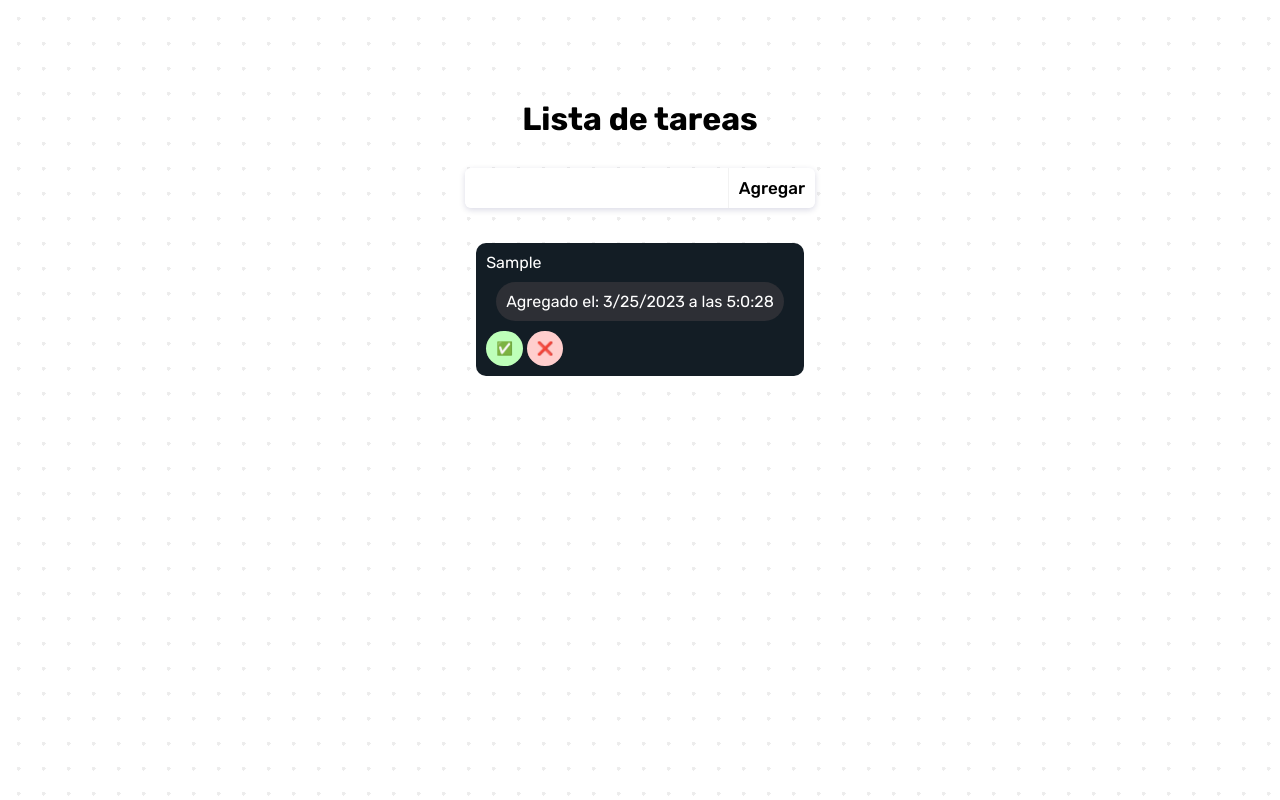
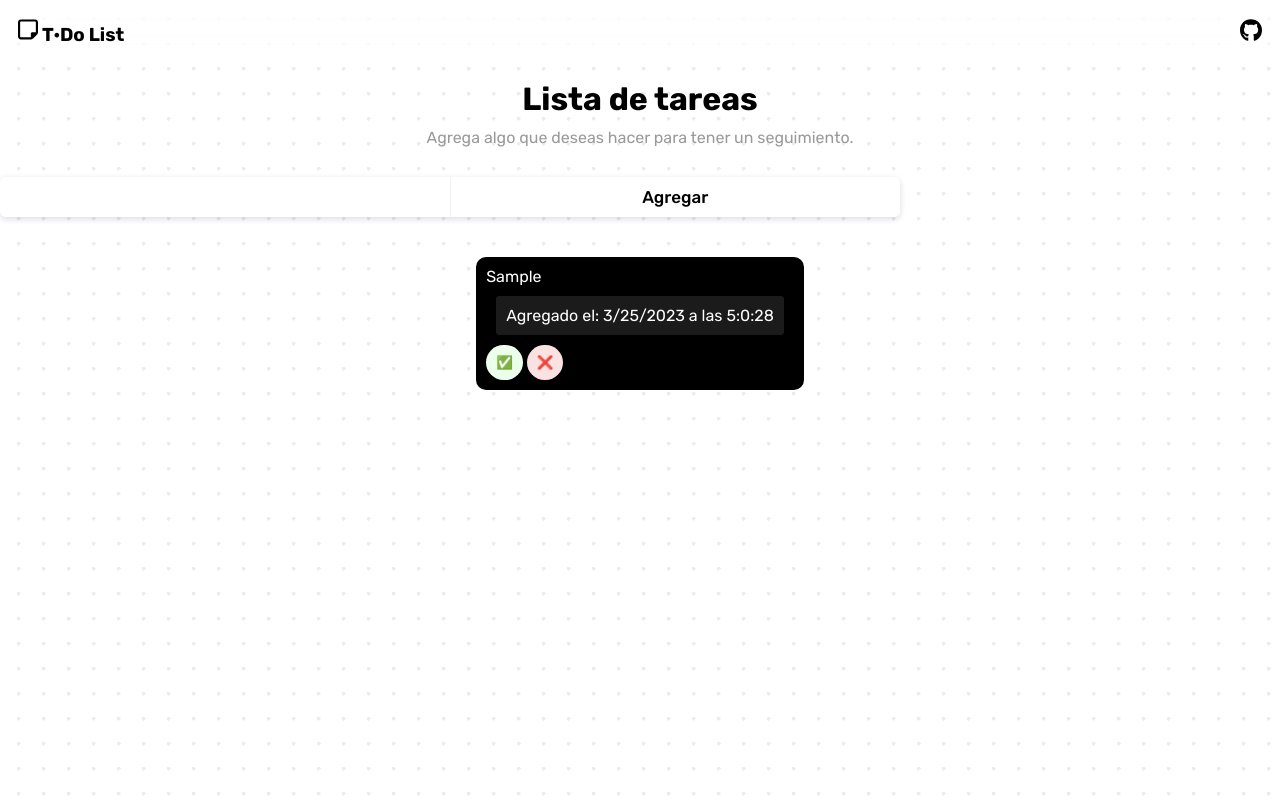
Before and after one commit to IAPA2309/TP02-EFSI-TODOLIST, a plain HTML site: page index.html in a window 1280 px wide. Both pictures are taken after typing "Sample" into the empty fields and a click on the input "Agregar". Drawn offline with Linux system fonts and the light colour scheme.

Commit message:
updating style

```diff
--- a/index.html
+++ b/index.html
@@ -8,25 +8,35 @@
     <link rel="preconnect" href="https://fonts.gstatic.com" crossorigin>
     <link href="https://fonts.googleapis.com/css2?family=Rubik:wght@300;400;500;600;700;800&display=swap" rel="stylesheet">
     <link rel="stylesheet" href="style.css">
-    <title>TP02 - TODO</title>
+    <title>TP02 - ToDo</title>
 </head>
 <body>
+    <nav class="navbar sticky">
+        <li class="navbar-item prevent-select">
+            <svg xmlns="http://www.w3.org/2000/svg" viewBox="0 0 448 512" width="20px">
+                <path d="M64 80c-8.8 0-16 7.2-16 16V416c0 8.8 7.2 16 16 16H288V352c0-17.7 14.3-32 32-32h80V96c0-8.8-7.2-16-16-16H64zM288 480H64c-35.3 0-64-28.7-64-64V96C0 60.7 28.7 32 64 32H384c35.3 0 64 28.7 64 64V320v5.5c0 17-6.7 33.3-18.7 45.3l-90.5 90.5c-12 12-28.3 18.7-45.3 18.7H288z"/>
+            </svg>
+            <h3 style="display: inline-block;">T·Do List</h3>
+        </li>
+        <a href="https://github.com/IAPA2309/TP02-EFSI-TODOLIST.git" class="navbar-item prevent-select" target="_blank" rel="noopener noreferrer">
+                    <svg xmlns="http://www.w3.org/2000/svg" viewBox="0 0 496 512" width="22px">
+                        <path d="M165.9 397.4c0 2-2.3 3.6-5.2 3.6-3.3.3-5.6-1.3-5.6-3.6 0-2 2.3-3.6 5.2-3.6 3-.3 5.6 1.3 5.6 3.6zm-31.1-4.5c-.7 2 1.3 4.3 4.3 4.9 2.6 1 5.6 0 6.2-2s-1.3-4.3-4.3-5.2c-2.6-.7-5.5.3-6.2 2.3zm44.2-1.7c-2.9.7-4.9 2.6-4.6 4.9.3 2 2.9 3.3 5.9 2.6 2.9-.7 4.9-2.6 4.6-4.6-.3-1.9-3-3.2-5.9-2.9zM244.8 8C106.1 8 0 113.3 0 252c0 110.9 69.8 205.8 169.5 239.2 12.8 2.3 17.3-5.6 17.3-12.1 0-6.2-.3-40.4-.3-61.4 0 0-70 15-84.7-29.8 0 0-11.4-29.1-27.8-36.6 0 0-22.9-15.7 1.6-15.4 0 0 24.9 2 38.6 25.8 21.9 38.6 58.6 27.5 72.9 20.9 2.3-16 8.8-27.1 16-33.7-55.9-6.2-112.3-14.3-112.3-110.5 0-27.5 7.6-41.3 23.6-58.9-2.6-6.5-11.1-33.3 2.6-67.9 20.9-6.5 69 27 69 27 20-5.6 41.5-8.5 62.8-8.5s42.8 2.9 62.8 8.5c0 0 48.1-33.6 69-27 13.7 34.7 5.2 61.4 2.6 67.9 16 17.7 25.8 31.5 25.8 58.9 0 96.5-58.9 104.2-114.8 110.5 9.2 7.9 17 22.9 17 46.4 0 33.7-.3 75.4-.3 83.6 0 6.5 4.6 14.4 17.3 12.1C428.2 457.8 496 362.9 496 252 496 113.3 383.5 8 244.8 8zM97.2 352.9c-1.3 1-1 3.3.7 5.2 1.6 1.6 3.9 2.3 5.2 1 1.3-1 1-3.3-.7-5.2-1.6-1.6-3.9-2.3-5.2-1zm-10.8-8.1c-.7 1.3.3 2.9 2.3 3.9 1.6 1 3.6.7 4.3-.7.7-1.3-.3-2.9-2.3-3.9-2-.6-3.6-.3-4.3.7zm32.4 35.6c-1.6 1.3-1 4.3 1.3 6.2 2.3 2.3 5.2 2.6 6.5 1 1.3-1.3.7-4.3-1.3-6.2-2.2-2.3-5.2-2.6-6.5-1zm-11.4-14.7c-1.6 1-1.6 3.6 0 5.9 1.6 2.3 4.3 3.3 5.6 2.3 1.6-1.3 1.6-3.9 0-6.2-1.4-2.3-4-3.3-5.6-2z"/>
+                    </svg>
+        </a>
+    </nav>
+
     <div class="container">
-
-        <div class="container">
-            <h1>Lista de tareas</h1>
-            <form id="formulario">
-                <input type="text" id="tarea" autocomplete="off">
-                <input type="submit" value="Agregar" class="btn">
-
-            </form>
-            <div class="tareas-container" id="tareas-container">
-                <p>No hay ningun objetivo agregado...</p>
-            </div>
+        <h1 style="margin-top: 5px;">Lista de tareas</h1>
+        <p class="body-small" style="margin-top: 10px; text-align: center;">Agrega algo que deseas hacer para tener un seguimiento.</p>
+        <!---->
+    </div>
+    <form id="formulario">
+            <input type="text" id="tarea" autocomplete="off">
+            <input type="submit" value="Agregar" class="btn">
+        </form>
+        <div class="tareas-container container" id="tareas-container">
+            <p class="body-small">© Iñaki Perez y Bautista Sepulveda</p>
         </div>
-
-    </div>
-
     <script src="app.js"></script>
 </body>
 </html>
--- a/style.css
+++ b/style.css
@@ -5,33 +5,83 @@
     box-sizing: border-box;
 }
 
+:root{
+    --bg-white: #fff;
+    --black:#000;
+    --grey: #999;
+    --b20: #ececf1;
+}
+
 body {
-    background-color: #fff;
+    background-color: var(--bg-white);
     color: #000;
     background-image: radial-gradient(rgba(80, 78, 78, 0.1) 2px, transparent 0);
     background-size: 25px 25px;
     background-position: -19px -19px;
 }
 
+.prevent-select {
+    -webkit-user-select: none;
+    /* Safari */
+    -ms-user-select: none;
+    /* IE 10 and IE 11 */
+    user-select: none;
+    /* Standard syntax */
+}
+
+.body-small{
+    color: var(--grey);
+    font-size: medium;
+}
+
+.navbar{
+    display: flex;
+    background: rgba(255, 255, 255, 0.2);
+    border-radius: 16px;
+    backdrop-filter: blur(20px);
+    -webkit-backdrop-filter: blur(20px);
+    border-bottom: 1px solid rgba(255, 255, 255, .2);
+    align-items: center;
+    justify-content: space-between;
+}
+
+.navbar-item {
+    margin: 10px 10px 0px 10px;
+    padding: 8px;
+    border-radius: 6px;
+    list-style-type: none;
+    transition: all .4s;
+}
+
+.navbar-item:hover{
+    background-color: var(--b20);
+}
+
+.sticky {
+    position: sticky;
+    top: 0;
+    width: 100%;
+}
+
 .container{
-    margin-top: 50px;
+    margin-top: 20px;
     display: flex;
     align-items: center;
+    justify-content: center;
     flex-direction: column;
 }
 
-.scs-task{
-    text-decoration: line-through;
-}
 
 form{
     margin-top: 30px;
     margin-bottom: 30px;
-    background-color: #fff;
-    color: #000;
+    background-color: var(--bg-white);
     box-shadow: 0 2px 6px 0 rgba(0, 0, 82, .15);
     border-radius: 6px;
-    overflow: hidden;
+    display: flex;
+    justify-content: center;
+    align-items: center;
+    max-width: 900px;
 }
 
 input {
@@ -40,6 +90,9 @@ input {
     font-size: 17px;
     font-weight: 300;
     border: none;
+    flex: 1 10;
+    display: inline-block;
+    height: 100%;
 }
 
 input:focus{
@@ -47,23 +100,30 @@ input:focus{
 }
 
 .btn {
-    background-color: #fff;
+    background-color: var(--bg-white);
     color: #000;
     font-weight: 500;
     padding: 10px;
     border-radius: 0px 6px 6px 0px;
     cursor: pointer;
     border-left: 1px solid rgba(0, 0, 0, .05);
+    align-items: center;
 }
 
 .btn:hover {
-    color: #fff;
+    color: var(--bg-white);
     background-color: #000;
 }
 
+.btn:active{
+    color: var(--bg-white);
+    background-color: var(--grey);
+    transition: all .2s;
+}
+
 .date{
-    background-color: #2d2f35;
-    border-radius: 20px;
+    background-color: #1b1b1b;
+    border-radius: 3px;
     padding: 10px;
     margin: 10px;
 }
@@ -71,31 +131,32 @@ input:focus{
 .item-tarea{
     color: white;
     padding: 10px;
-    margin: 5px;
+    margin: 10px;
     border-radius: 10px;
-    background-color: rgb(19, 29, 37);
+    background-color: var(--black);
+    transition: all .25s;
 }
 .item-tarea:hover {
-    padding: 10px;
-    margin: 5px;
-    border-radius: 10px;
-    background-color: rgb(19, 29, 37);
-    background-image: radial-gradient(rgb(80, 78, 78) 1px, transparent 0);
-    background-size: 13px 13px;
-    background-position: -13px -13px;
-    outline: 2px solid red;
+    background: #111111;
+    box-shadow: 0 0px 10px 0 rgba(0, 0, 82, .5);
+}
+
+.scs-task{
+    text-decoration: line-through;
 }
 
 .scs-btn{
     display: inline;
-    background-color: rgb(190, 255, 185);
+    background-color: rgb(235, 255, 234);
     border: none;
     padding: 10px;
     border-radius: 50px;
+    cursor: pointer;
 }
 .dlt-btn{
-    background-color: rgb(255, 206, 205);
+    background-color: rgb(250, 226, 226);
     border: none;
     padding: 10px;
     border-radius: 50px;
+    cursor: pointer;
 }
```
